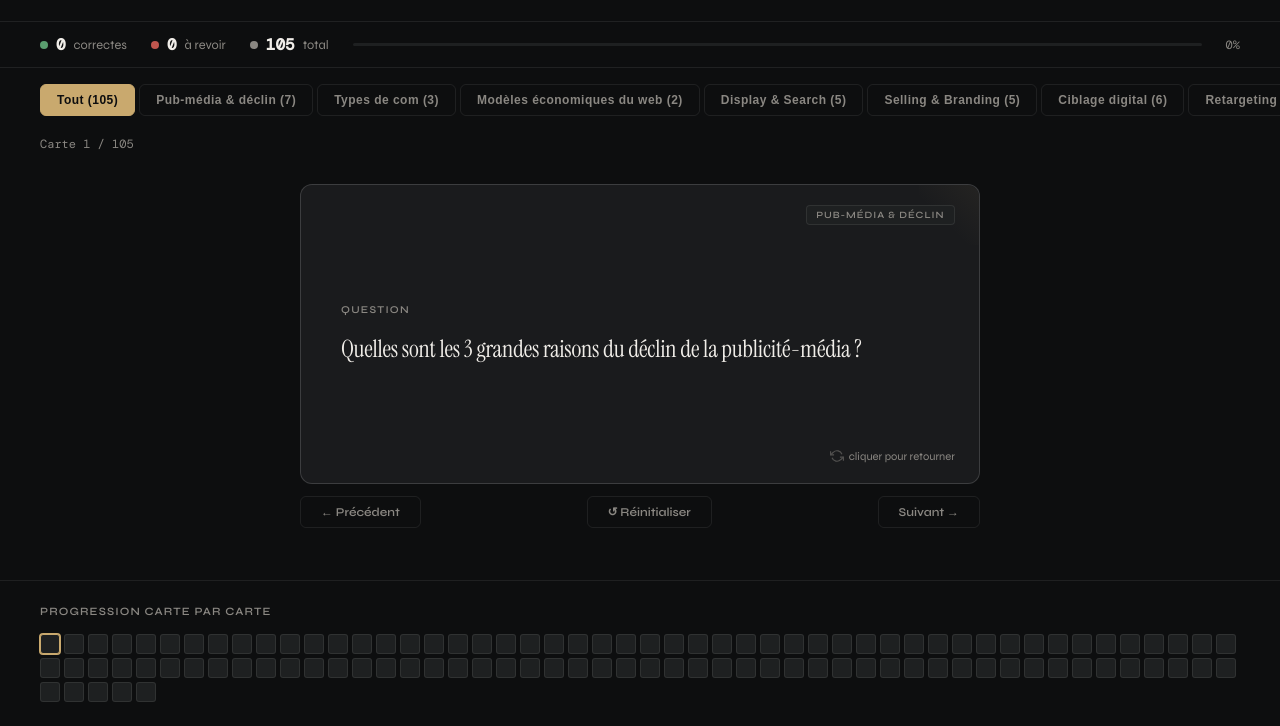
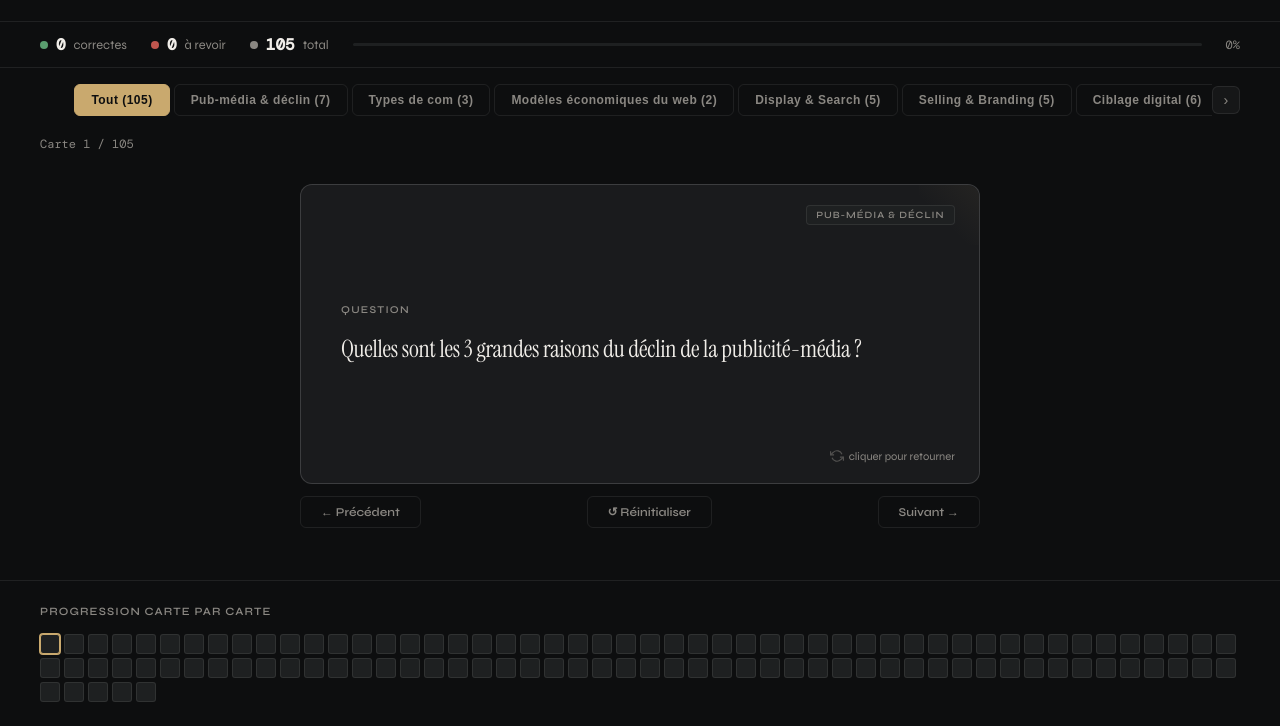
Before and after one commit to Titoox/wr205, a plain HTML site: page index.html in a window 1280 px wide. Shown: the part 77-803 px from the top of the page. Drawn offline with nearby package versions, Linux system fonts and the light colour scheme.

Commit message:
Add tab navigation with scroll arrows

```diff
--- a/index.html
+++ b/index.html
@@ -109,15 +109,42 @@
   }
 
   /* Category tabs */
+  .tabs-wrapper {
+    position: relative;
+    display: flex;
+    align-items: center;
+    padding: 1rem 0 0;
+    margin: 0 2.5rem;
+  }
+  .tabs-arrow {
+    flex-shrink: 0;
+    width: 28px;
+    height: 28px;
+    border-radius: 6px;
+    border: 0.5px solid var(--border);
+    background: var(--surface);
+    color: var(--muted);
+    cursor: pointer;
+    display: flex;
+    align-items: center;
+    justify-content: center;
+    font-size: 0.9rem;
+    transition: all 0.18s;
+    user-select: none;
+  }
+  .tabs-arrow:hover { border-color: var(--border2); color: var(--text); background: var(--surface2); }
+  .tabs-arrow:active { transform: scale(0.93); }
+  .tabs-arrow.hidden { opacity: 0; pointer-events: none; }
   .tabs {
     display: flex;
     gap: 0.25rem;
-    padding: 1rem 2.5rem 0;
     overflow-x: auto;
+    scroll-behavior: smooth;
     scrollbar-width: none;
+    flex: 1;
+    padding: 0 0.4rem;
   }
   .tabs::-webkit-scrollbar { display: none; }
-
   .tab {
     padding: 0.5rem 1rem;
     border-radius: 6px;
@@ -130,10 +157,14 @@
     color: var(--muted);
     transition: all 0.2s;
     white-space: nowrap;
+    flex-shrink: 0;
   }
-
   .tab:hover { border-color: var(--border2); color: var(--text); }
   .tab.active { background: var(--accent); border-color: var(--accent); color: #0d0e0f; }
+
+  @media (max-width: 600px) {
+    .tabs-wrapper { margin: 0 1rem; }
+  }
 
   /* Card counter */
   .card-counter {
@@ -452,8 +483,12 @@
   <span style="font-size:0.75rem; color:var(--muted); font-family:'DM Mono',monospace" id="progressPct">0%</span>
 </div>
 
-<div class="tabs" id="tabsContainer">
-  <button class="tab active" onclick="filterCategory('all')">Tout</button>
+<div class="tabs-wrapper">
+  <button class="tabs-arrow hidden" id="arrowLeft" onclick="scrollTabs(-1)">&#8249;</button>
+  <div class="tabs" id="tabsContainer">
+    <button class="tab active" onclick="filterCategory('all')">Tout</button>
+  </div>
+  <button class="tabs-arrow hidden" id="arrowRight" onclick="scrollTabs(1)">&#8250;</button>
 </div>
 
 <div class="card-counter" id="cardCounter">Carte 1 / 0</div>
@@ -1010,6 +1045,22 @@ function getCategories() {
   return cats;
 }
 
+function scrollTabs(dir) {
+  const container = document.getElementById('tabsContainer');
+  container.scrollBy({ left: dir * 200, behavior: 'smooth' });
+  setTimeout(updateArrows, 300);
+}
+
+function updateArrows() {
+  const container = document.getElementById('tabsContainer');
+  const left = document.getElementById('arrowLeft');
+  const right = document.getElementById('arrowRight');
+  const canScrollLeft = container.scrollLeft > 2;
+  const canScrollRight = container.scrollLeft + container.clientWidth < container.scrollWidth - 2;
+  left.classList.toggle('hidden', !canScrollLeft);
+  right.classList.toggle('hidden', !canScrollRight);
+}
+
 function buildTabs() {
   const container = document.getElementById('tabsContainer');
   container.innerHTML = '';
@@ -1020,6 +1071,8 @@ function buildTabs() {
     btn.onclick = () => filterCategory(cat);
     container.appendChild(btn);
   });
+  setTimeout(updateArrows, 50);
+  container.addEventListener('scroll', updateArrows, { passive: true });
 }
 
 function filterCategory(cat) {
@@ -1180,6 +1233,7 @@ loadState();
 buildDeck();
 buildTabs();
 render();
+window.addEventListener('resize', updateArrows);
 </script>
 </body>
 </html>
```
